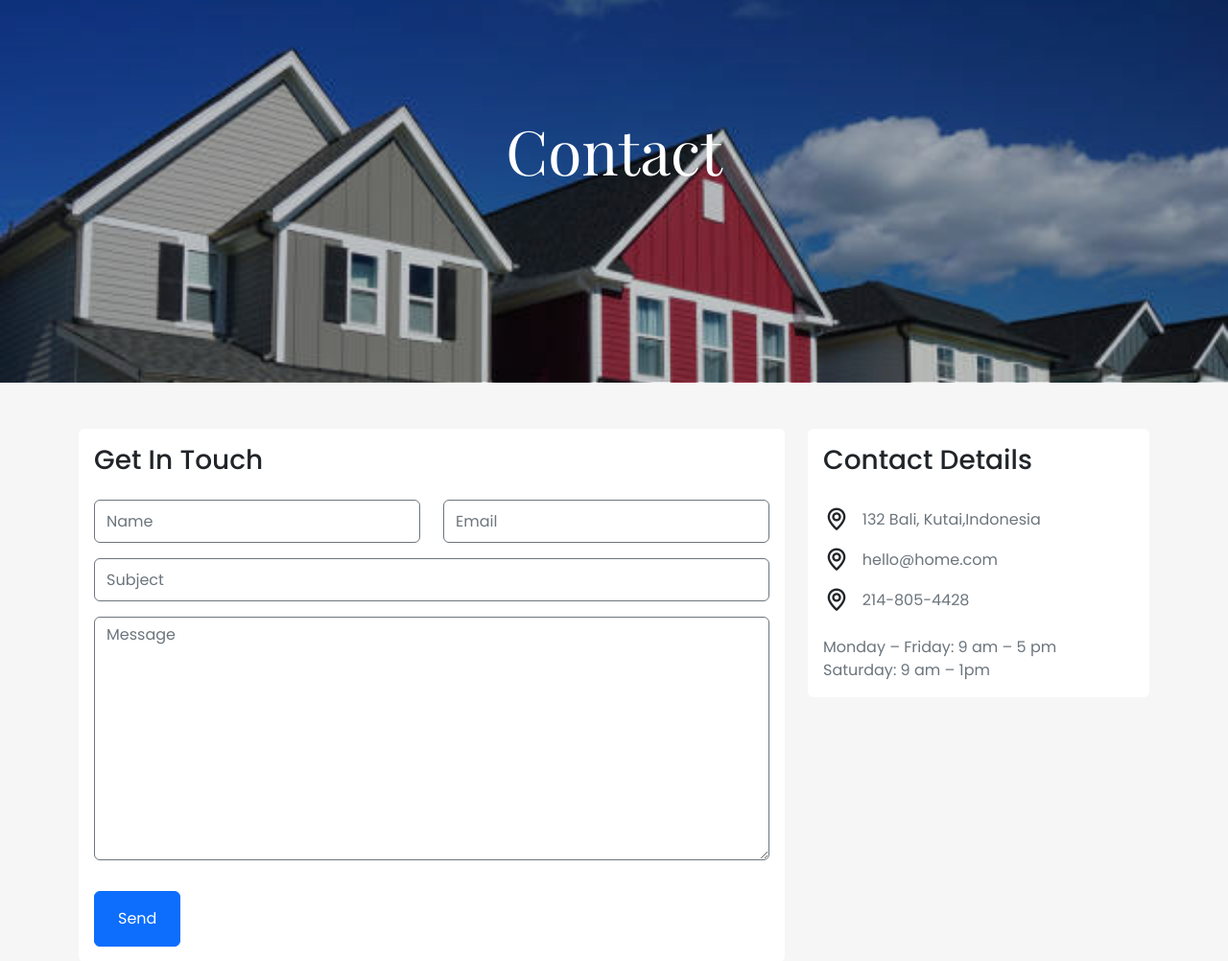
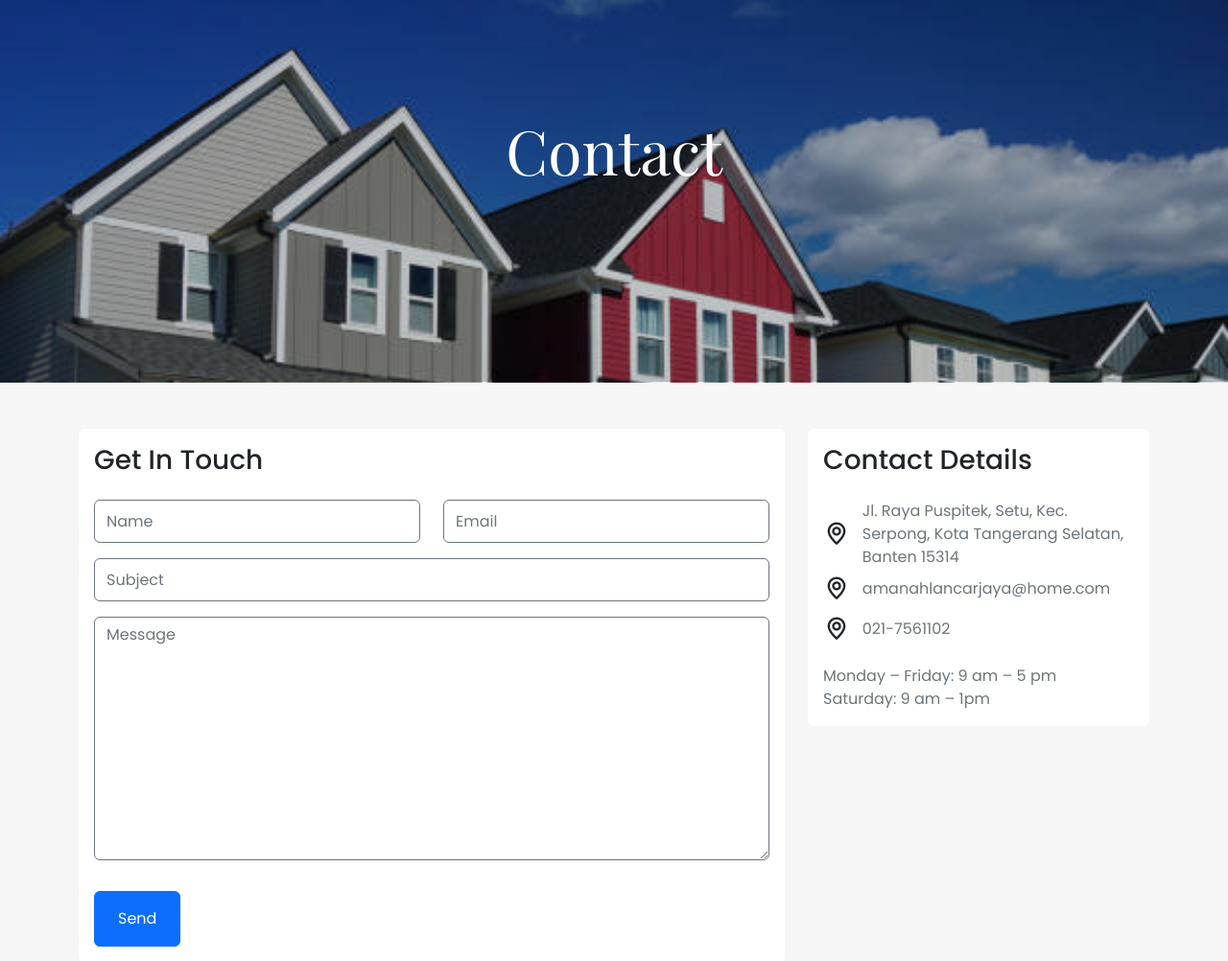
Before and after one commit to Umar29072000/Laravel_Real_Estate, a Laravel app: page /contact in a window 1280 px wide. Shown: the part 82-1084 px from the top of the page at 96% size. Run offline with Laravel 9, Linux system fonts and the light colour scheme; data comes from the database, SQL or seed files in the repository.

Commit message:
updated contact

```diff
--- a/resources/views/frontend/contact.blade.php
+++ b/resources/views/frontend/contact.blade.php
@@ -62,14 +62,13 @@
                         <h3 class="mb-4">Contact Details</h3>
                         <ul class="list-unstyled">
                             <li class="d-flex align-items-center" style="column-gap: 0.8rem">
-                                <i class="uil uil-map-marker fs-3"></i><span class="text-secondary">132 Bali,
-                                    Kutai,Indonesia</span>
+                                <i class="uil uil-map-marker fs-3"></i><span class="text-secondary">Jl. Raya Puspitek, Setu, Kec. Serpong, Kota Tangerang Selatan, Banten 15314</span>
                             </li>
                             <li class="d-flex align-items-center" style="column-gap: 0.8rem">
-                                <i class="uil uil-map-marker fs-3"></i><span class="text-secondary">hello@home.com</span>
+                                <i class="uil uil-map-marker fs-3"></i><span class="text-secondary">amanahlancarjaya@home.com</span>
                             </li>
                             <li class="d-flex align-items-center" style="column-gap: 0.8rem">
-                                <i class="uil uil-map-marker fs-3"></i><span class="text-secondary">214-805-4428</span>
+                                <i class="uil uil-map-marker fs-3"></i><span class="text-secondary">021-7561102</span>
                             </li>
                         </ul>
                         <span class="d-block text-secondary">Monday – Friday: 9 am – 5 pm</span>
```
